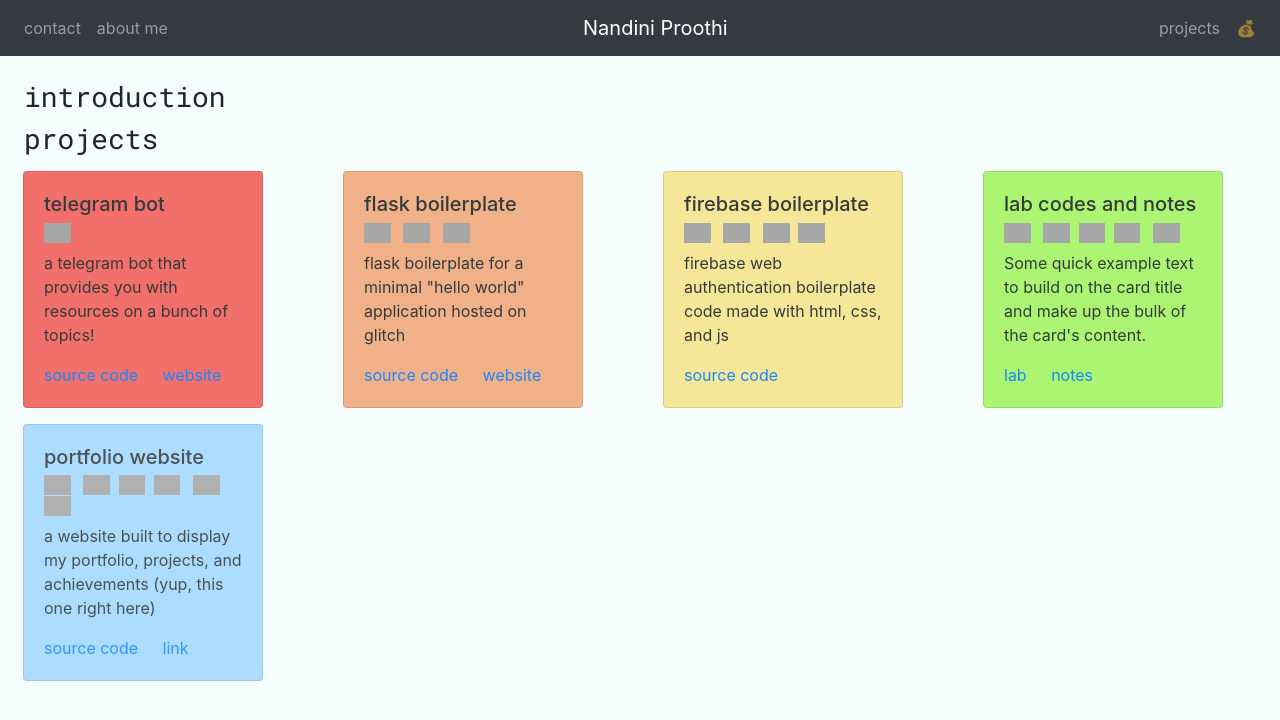
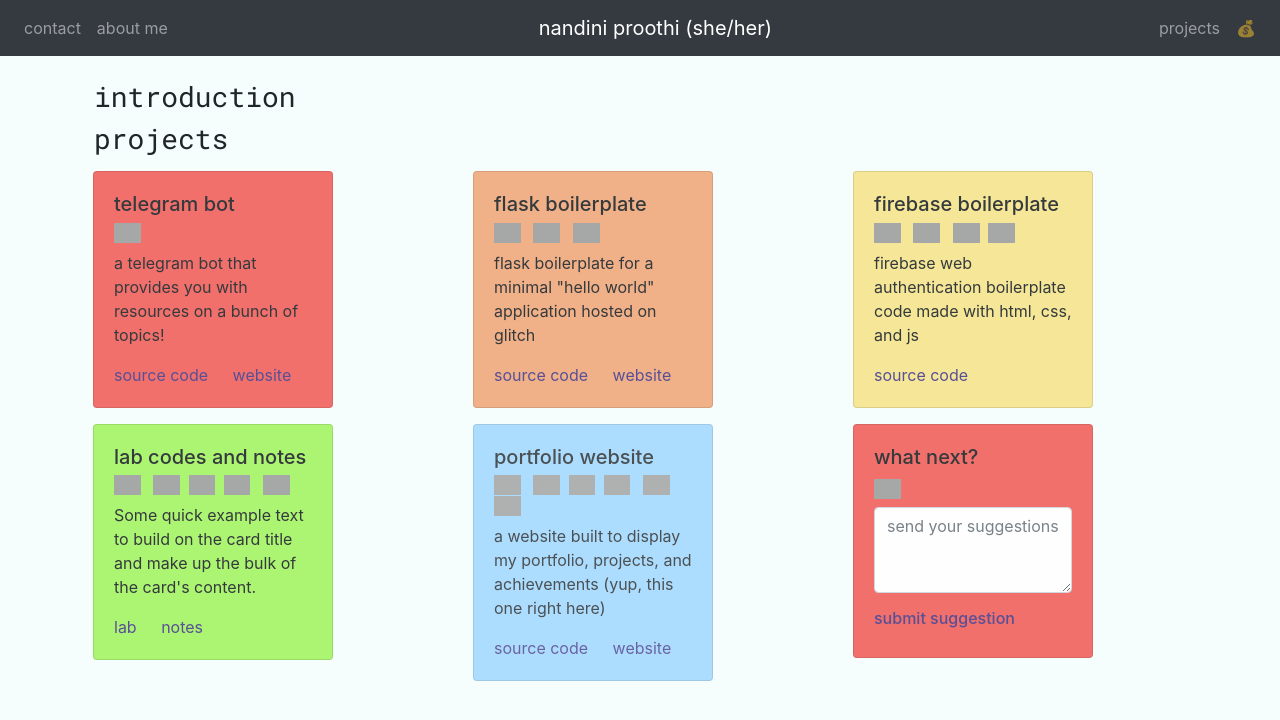
Before and after one commit to nandiniproothi/portfolio-website, a Python web app: template templates/index.html in a window 1280 px wide. Shown: the top 720 px of the page. Run offline with Jinja, Linux system fonts and the light colour scheme; the template is opened without the code that fills it, so the values that code supplies are empty; some libraries are stand-ins or nearby versions; grey boxes are pictures that could not be loaded.

Commit message:
:helicopter:

```diff
--- a/templates/index.html
+++ b/templates/index.html
@@ -1,6 +1,7 @@
 <!DOCTYPE html>
 <html lang="en">
   <head>
+    <link rel="shortcut icon" href="https://icons8.com/icon/42928/monitor" title="Monitor icon by Icons8" />
     <meta charset="utf-8" />
     <meta name="description" content="portfolio website!" />
     <meta name="keywords" content="HTML, CSS, JavaScript, Developer" />
@@ -67,7 +68,7 @@
         </ul>
       </div>
       <ul class="navbar-nav me-auto">
-        <a class="navbar-brand" href="#">Nandini Proothi</a>
+        <a class="navbar-brand" href="#">nandini proothi (she/her)</a>
       </ul>
       <div class="collapse navbar-collapse" id="navbarSupportedContent">
         <ul class="navbar-nav ml-auto">
@@ -92,7 +93,7 @@
       </button>
     </nav>
     <br />
-    <div class="container-fluid">
+    <div class="container">
       <div class="ml-4">
         <div class="row">
           <h3 id="heading">
@@ -130,10 +131,10 @@
               </p>
               <a
                 href="https://github.com/nandiniproothi/icantfindaname-bot"
-                class="card-link"
+                class="card-link" style="color: #483d8b"
                 >source code</a
               >
-              <a href="https://t.me/icantfindaname_bot" class="card-link"
+              <a href="https://t.me/icantfindaname_bot" class="card-link" style="color: #483d8b"
                 >website</a
               >
             </div>
@@ -173,10 +174,10 @@
               </p>
               <a
                 href="https://github.com/nandiniproothi/flask-boiler-plate"
-                class="card-link"
+                class="card-link" style="color: #483d8b"
                 >source code</a
               >
-              <a href="https://flask-boiler-plate.glitch.me/" class="card-link"
+              <a href="https://flask-boiler-plate.glitch.me/" class="card-link" style="color: #483d8b"
                 >website</a
               >
             </div>
@@ -220,7 +221,7 @@
               </p>
               <a
                 href="https://github.com/nandiniproothi/firebase-auth-web"
-                class="card-link"
+                class="card-link" style="color: #483d8b"
                 >source code</a
               >
             </div>
@@ -267,12 +268,12 @@
               </p>
               <a
                 href="https://github.com/nandiniproothi/itt-lab"
-                class="card-link"
+                class="card-link" style="color: #483d8b"
                 >lab</a
               >
               <a
                 href="https://github.com/nandiniproothi/Semester-VI-Notes"
-                class="card-link"
+                class="card-link" style="color: #483d8b"
                 >notes</a
               >
             </div>
@@ -324,10 +325,32 @@
               </p>
               <a
                 href="https://github.com/nandiniproothi/portfolio-website"
-                class="card-link"
+                class="card-link" style="color: #483d8b"
                 >source code</a
               >
-              <a href="#" class="card-link">link</a>
+              <a href="#" class="card-link" style="color: #483d8b">website</a>
+            </div>
+          </div>
+        </div>
+        <!-- card ended -->
+        <!-- card starts  -->
+        <div class="col m-2">
+          <div
+            class="card"
+            style="width: 15rem; background-color: #f1615c; opacity: 90%;"
+            onmouseover="this.style.opacity='100%'"
+            onmouseout="this.style.opacity='90%'"
+          >
+            <div class="card-body">
+              <h5 class="card-title">what next?</h5>
+              <h6 class="card-subtitle mb-2 text-white">
+                <p class="card-text">
+                  <div class="form-group">
+                    <label for="exampleFormControlTextarea1"><img src="https://cdn.jsdelivr.net/npm/simple-icons@4.15.0/icons/github.svg" height="20px"></label>
+                    <textarea class="form-control" id="exampleFormControlTextarea1" rows="3" placeholder="send your suggestions"></textarea>
+                  </div>
+                </p>
+              <a href="#" class="card-link" style="color: #483d8b">submit suggestion</a>
             </div>
           </div>
         </div>
```
